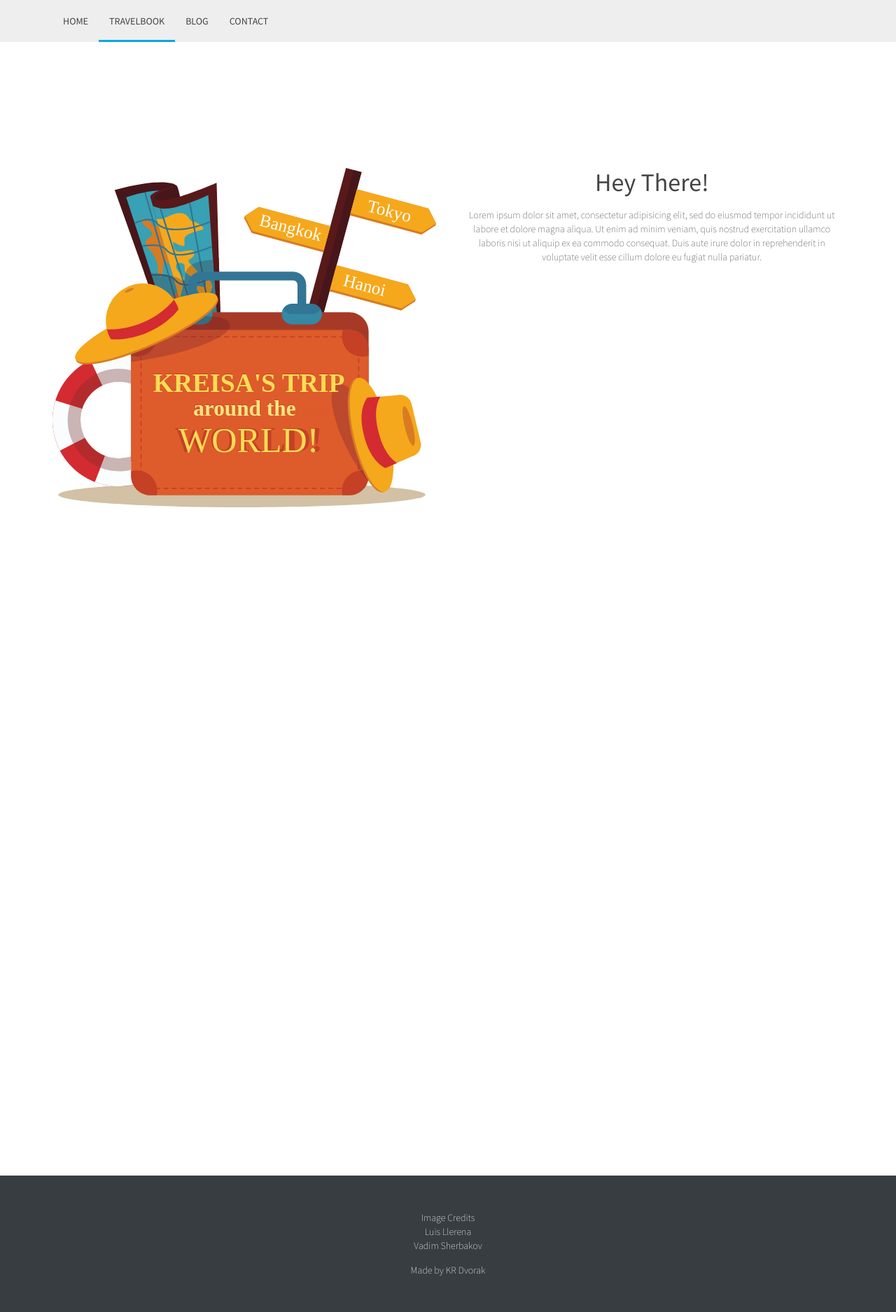
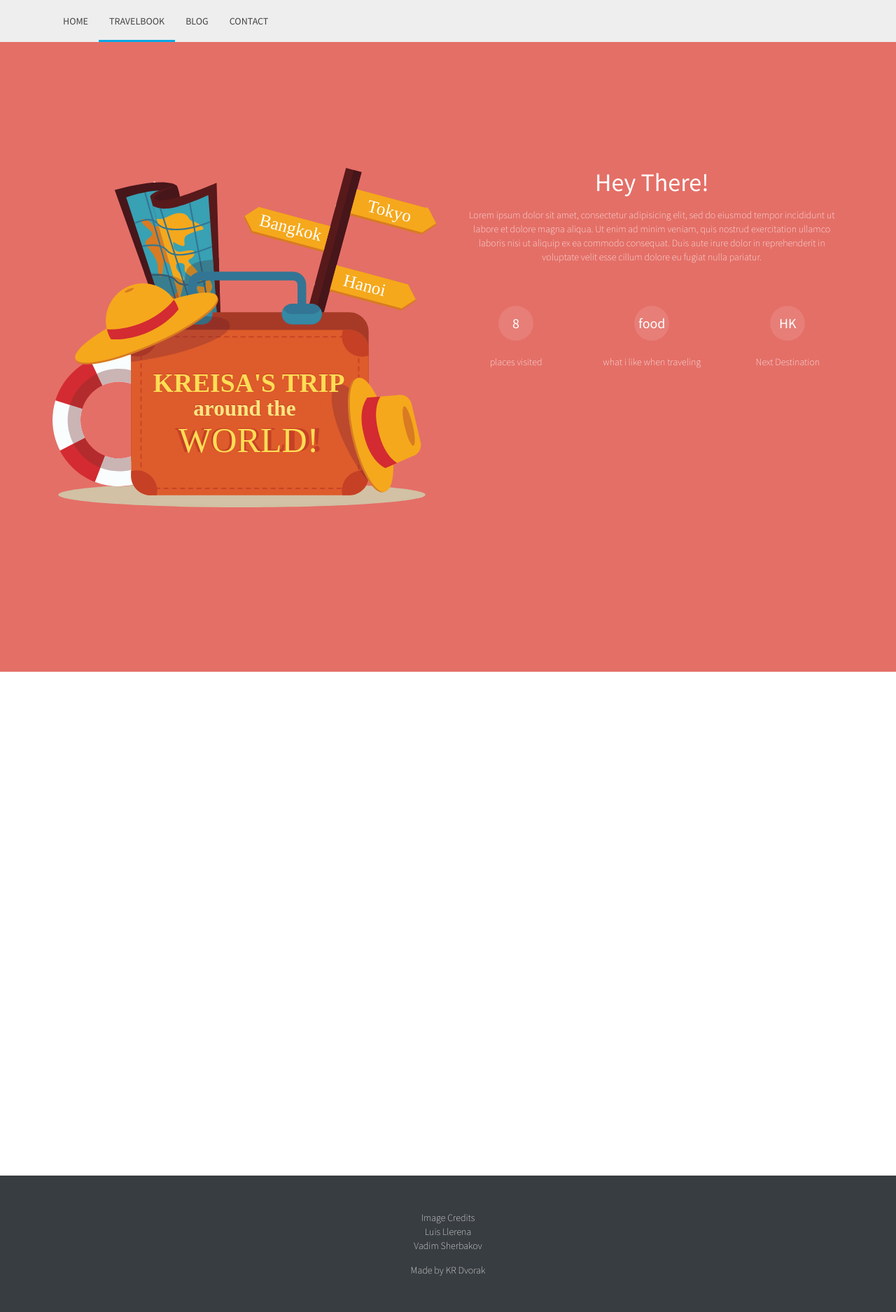
Before and after one commit to kreighza/kreighza.github.io, a Jekyll site: the page built from travelBook.html, in a window 1280 px wide. Shown: the whole page at 70% size. Built offline with Jekyll 4.4.1, drawn with Linux system fonts in a browser that asks for light colours.

Commit message:
add trivia to travelBook

```diff
--- a/_sass/_base.scss
+++ b/_sass/_base.scss
@@ -67,6 +67,92 @@ html {
 a:hover {
     text-decoration: none;
 }
+
+/* Travel Stats
+ ========================================================================== */
+
+.hi-icon-wrap {
+	text-align: center;
+	margin: 0 auto 20px;
+}
+
+.hi-icon {
+	font-size: $font-size-regular;
+	cursor: pointer;
+	margin: 0px auto;
+	width: 50px;
+	height: 50px;
+	border-radius: 50%;
+	text-align: center;
+	position: relative;
+	z-index: 1;
+	color: #fff;
+    line-height: 50px;
+    font-weight: 500;
+}
+
+.hi-icon:after {
+	pointer-events: none;
+	position: absolute;
+	width: 100%;
+	height: 100%;
+	border-radius: 50%;
+	content: '';
+	-webkit-box-sizing: content-box;
+	-moz-box-sizing: content-box;
+	box-sizing: content-box;
+}
+
+.hi-icon:before {
+	font-family: 'ecoicon';
+	speak: none;
+	font-size: 48px;
+	line-height: 90px;
+	font-style: normal;
+	font-weight: normal;
+	font-variant: normal;
+	text-transform: none;
+	display: block;
+	-webkit-font-smoothing: antialiased;
+}
+
+/* Effect 1 */
+.hi-icon-effect-1 .hi-icon {
+	background: rgba(255,255,255,0.1);
+	-webkit-transition: background 0.2s, color 0.2s;
+	-moz-transition: background 0.2s, color 0.2s;
+	transition: background 0.2s, color 0.2s;
+}
+
+.hi-icon-effect-1 .hi-icon:after {
+	top: -3px;
+	left: -3px;
+	padding: 3px;
+	box-shadow: 0 0 0 2px #fff;
+	-webkit-transition: -webkit-transform 0.2s, opacity 0.2s;
+	-webkit-transform: scale(.8);
+	-moz-transition: -moz-transform 0.2s, opacity 0.2s;
+	-moz-transform: scale(.8);
+	-ms-transform: scale(.8);
+	transition: transform 0.2s, opacity 0.2s;
+	transform: scale(.8);
+	opacity: 0;
+}
+
+/* Effect 1a */
+.hi-icon-effect-1a .hi-icon:hover {
+	background: rgba(255,255,255,1);
+	color: $red;
+}
+
+.hi-icon-effect-1a .hi-icon:hover:after {
+	-webkit-transform: scale(1);
+	-moz-transform: scale(1);
+	-ms-transform: scale(1);
+	transform: scale(1);
+	opacity: 1;
+}
+
 
 /* Timeline
  ========================================================================== */
--- a/_sass/_helper.scss
+++ b/_sass/_helper.scss
@@ -24,7 +24,7 @@
 }
 
 .font-size-regular {
-    font-size: 20px;
+    font-size: $font-size-regular;
 }
 
 .font-size-small {
@@ -56,7 +56,7 @@
 }
 
 .font-color-white,
-.font-color-white a, {
+.font-color-white a {
     color: $white !important;
 }
 
@@ -99,6 +99,11 @@
 .bg-blue {
     background: $blue;
     background-color: $blue;
+}
+
+.bg-red {
+    background: $red;
+    background-color: $red;
 }
 
 .bg-stars {
@@ -200,15 +205,15 @@ ul.list-m-20 li {
     -webkit-filter: grayscale(30%);
 	filter: grayscale(30%);
 
-    -webkit-transition: filter 100ms ease-out 100ms;
-    -moz-transition: filter 100ms ease-out 100ms;
-    -o-transition: filter 100ms ease-out 100ms;
-    transition: filter 100ms ease-out 100ms;
+    -webkit-transition: filter 0.3s ease;
+    -moz-transition: filter 0.3s ease;
+    -o-transition: filter 0.3s ease;
+    transition: filter 0.3s ease;
 
-    -webkit-transition: -webkit-filter 100ms ease-out 100ms;
-    -moz-transition: -webkit-filter 100ms ease-out 100ms;
-    -o-transition: -webkit-filter 100ms ease-out 100ms;
-    transition: -webkit-filter 100ms ease-out 100ms;
+    -webkit-transition: -webkit-filter 0.3s ease;
+    -moz-transition: -webkit-filter 0.3s ease;
+    -o-transition: -webkit-filter 0.3s ease;
+    transition: -webkit-filter 0.3s ease;
 }
 
 /* Height
--- a/css/main.scss
+++ b/css/main.scss
@@ -18,7 +18,10 @@ $img-projects: "../images/projects.jpg";
 $blue: #00A8E6;
 $black: #383D41;
 $white: #FFFFFF;
+$red: #E46F67;
 $light-grey: #D9E0E7;
+
+$font-size-regular: 20px;
 
 
 // Width of the content area
--- a/travelBook.html
+++ b/travelBook.html
@@ -2,12 +2,10 @@
 layout: default
 active: blog
 ---
-<div class="uk-height-viewport">
+<div class="uk-height-viewport bg-red">
     <div class="kr-section">
-       <div class="uk-container uk-container-center uk-text-center font-family-light">
+       <div class="uk-container uk-container-center uk-text-center font-family-light font-color-white">
            <div class="m-t-60">
-
-
                 <div class="uk-grid" data-uk-grid-margin="">
 
                     <div class="uk-width-medium-1-2">
@@ -15,8 +13,31 @@ active: blog
                     </div>
 
                     <div class="uk-width-medium-1-2">
-                            <h1>{{ site.travelBook_title }}</h1>
-                            <p>{{ site.travelBook_intro}}</p>
+                        <h1 class="font-color-white">{{ site.travelBook_title }}</h1>
+                        <p>{{ site.travelBook_intro }}</p>
+
+                        <div class="uk-grid m-t-60">
+                            <div class="uk-width-medium-1-3">
+                                <div class="hi-icon-wrap hi-icon-effect-1 hi-icon-effect-1a">
+                                    <div class="hi-icon hi-icon-mobile">8</div>
+                                </div>
+                                <div>places visited</div>
+                            </div>
+
+                            <div class="uk-width-medium-1-3">
+                                <div class="hi-icon-wrap hi-icon-effect-1 hi-icon-effect-1a">
+                                    <div class="hi-icon hi-icon-mobile">food</div>
+                                </div>
+                                <div>what i like when traveling</div>
+                            </div>
+
+                            <div class="uk-width-medium-1-3">
+                                <div class="hi-icon-wrap hi-icon-effect-1 hi-icon-effect-1a">
+                                    <div class="hi-icon hi-icon-mobile">HK</div>
+                                </div>
+                                <div>Next Destination</div>
+                            </div>
+                        </div>
                     </div>
                 </div>
 
@@ -25,7 +46,6 @@ active: blog
     </div>
 </div>
 
-
 <div id="map" style="height: 80%;">
 </div>
 
```
